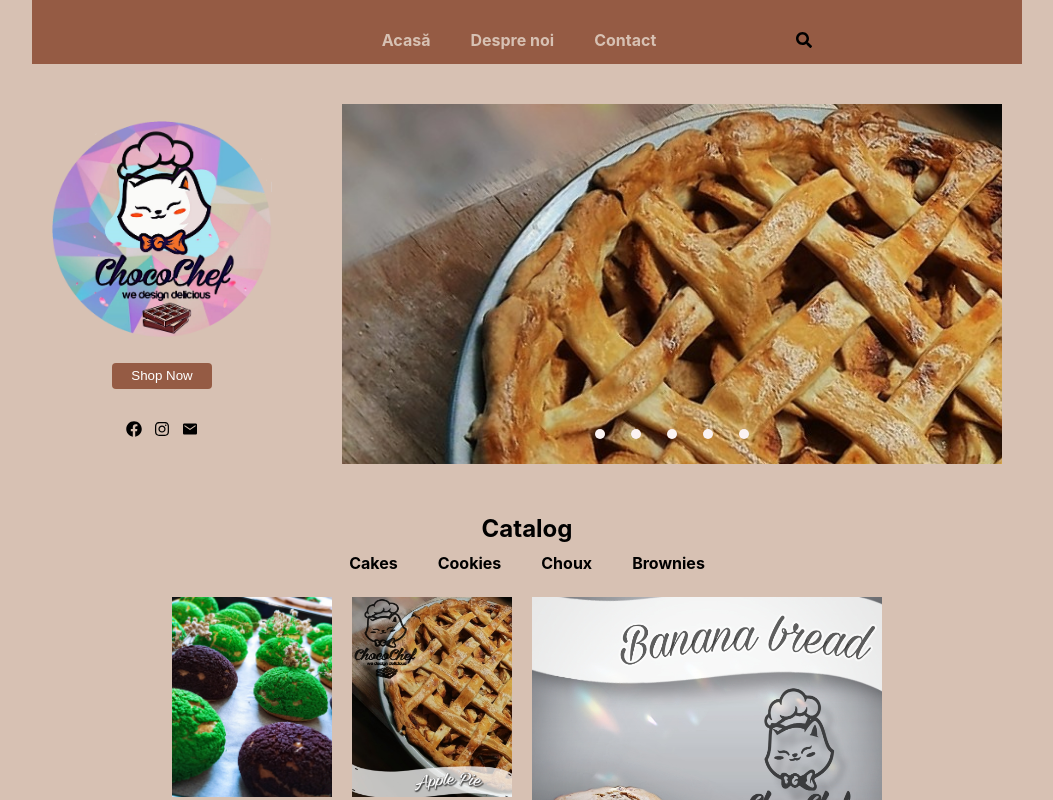
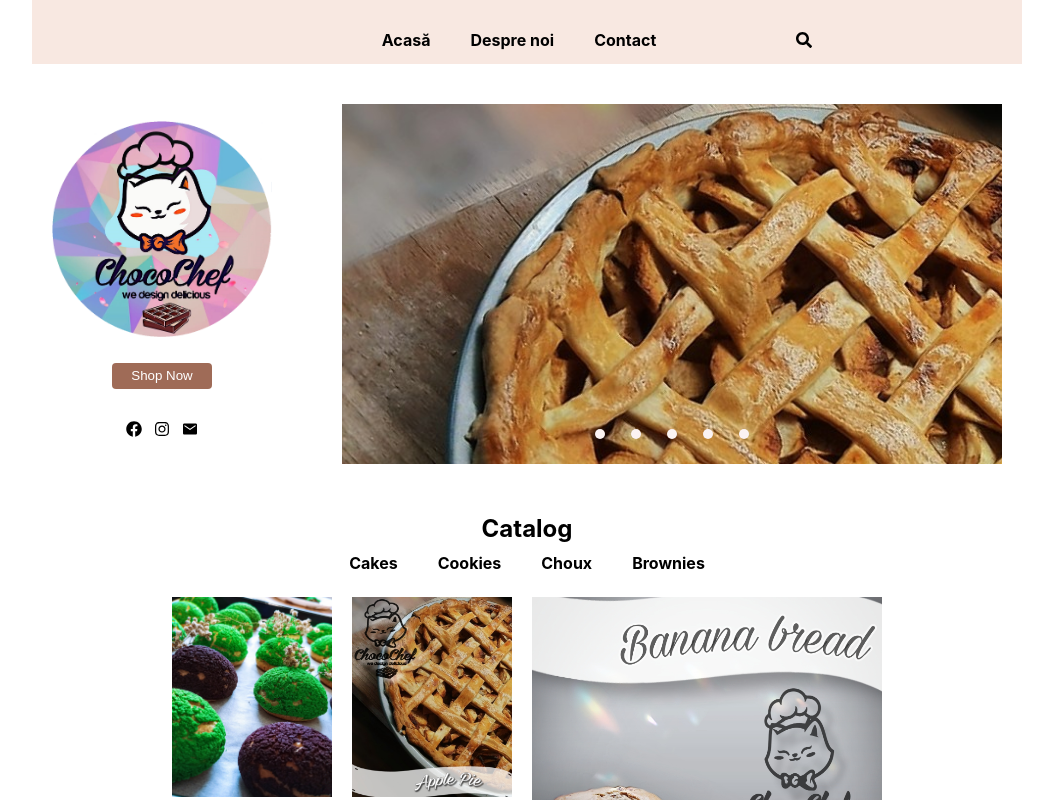
Before and after one commit to alincamara/choco-chef, a React app: page / in a window 1280 px wide. Shown: the top 800 px of the page, without its empty margins (113-1166 px from the left). Built offline with nearby package versions, Linux system fonts and the light colour scheme.

Commit message:
change styles plus change the default port to 8081

```diff
--- a/src/App.css
+++ b/src/App.css
@@ -10,7 +10,7 @@
   justify-content: center;
   align-items: center;
   padding-top: 20px;
-  background-color: #7f3a1fbf;
+  background-color: #f3d7cc94;
 }
 
 .center {
@@ -46,7 +46,7 @@
 }
 
 a {
-  color: #d7c1b3;
+  color: black;
   text-decoration: none;
 }
 
--- a/src/containers/screens/Home/index.css
+++ b/src/containers/screens/Home/index.css
@@ -1,5 +1,5 @@
 .home {
-  display: flex;
+  /* display: flex; */
   align-items: center;
   flex-direction: column;
 }
--- a/src/index.css
+++ b/src/index.css
@@ -2,7 +2,7 @@ body {
   display: flex;
   justify-content: center;
   margin: 0;
-  background-color: #d7c1b3;
+  /* background-color: #d7c1b3; */
   font-family: -apple-system, BlinkMacSystemFont, 'Segoe UI', 'Roboto', 'Oxygen',
     'Ubuntu', 'Cantarell', 'Fira Sans', 'Droid Sans', 'Helvetica Neue',
     sans-serif;
--- a/webpack/webpack.dev.js
+++ b/webpack/webpack.dev.js
@@ -7,6 +7,7 @@ module.exports = {
   devServer: {
     hot: true,
     open: true,
+    port: 8081,
   },
   plugins: [
     new ReactRefreshWebpackPlugin(),
```
Also changed, not shown: src/styles/images/logoColor.png.
